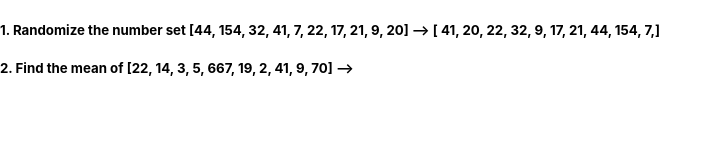
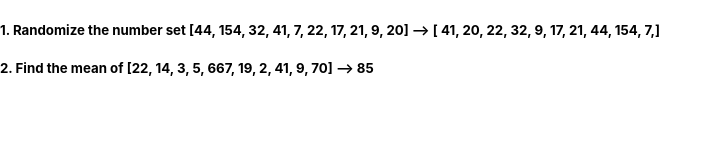
Before and after one commit to ana-liebert/blueprint-assessment, a React (Create React App) app: page /exercise1 in a window 1280 px wide. Shown: the top 160 px of the page, without its empty margins (0-722 px from the left). Built offline with nearby package versions, Linux system fonts and the light colour scheme.

Commit message:
problem two completed

```diff
--- a/src/components/Exercise1.js
+++ b/src/components/Exercise1.js
@@ -4,12 +4,23 @@ const Exercise1 = () => {
     let problemTwo = [22, 14, 3, 5, 667, 19, 2, 41, 9, 70];
 
     const randomize = (array) => {
-        for (let i = array.length -1; i >= 0; i--) {
+        for (let i = array.length - 1; i >= 0; i--) {
             let randomIndex = Math.floor(Math.random() * (i + 1));
             let swap = array[i];
             array[i] = array[randomIndex];
             array[randomIndex] = swap;
         }
+    }
+
+    const findMean = (array) => {
+        let sum = 0
+        let mean = 0
+        for (let i = 0; i < array.length; i++) {
+            console.log(array[i])
+            sum += array[i]
+        }
+        mean = Math.floor(sum / array.length)
+        return mean
     }
 
     randomize(problemOne)
@@ -19,9 +30,11 @@ const Exercise1 = () => {
             <div>
                 <h5>1. Randomize the number set [44, 154, 32, 41, 7, 22, 17, 21, 9, 20] --{'> '}
                     [{problemOne.map((result) => (
-                    <span> {result},</span>
-                ))}] </h5>
-                <h5>2. Find the mean of [22, 14, 3, 5, 667, 19, 2, 41, 9, 70] --{'> '} </h5>
+                        <span> {result},</span>
+                    ))}] </h5>
+
+                <h5>2. Find the mean of [22, 14, 3, 5, 667, 19, 2, 41, 9, 70] --{'> '}
+                    {findMean(problemTwo)} </h5>
             </div>
         </div>
     )
```
